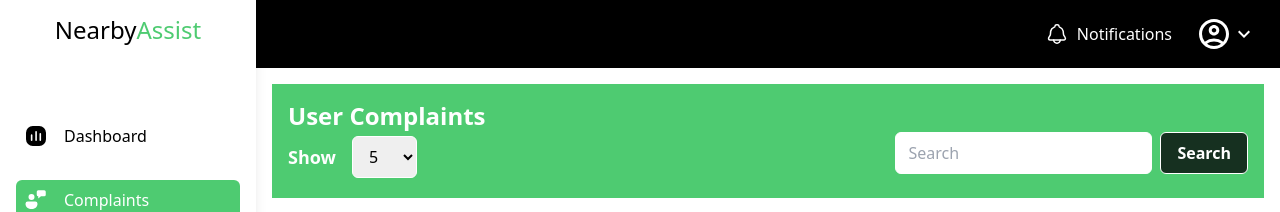
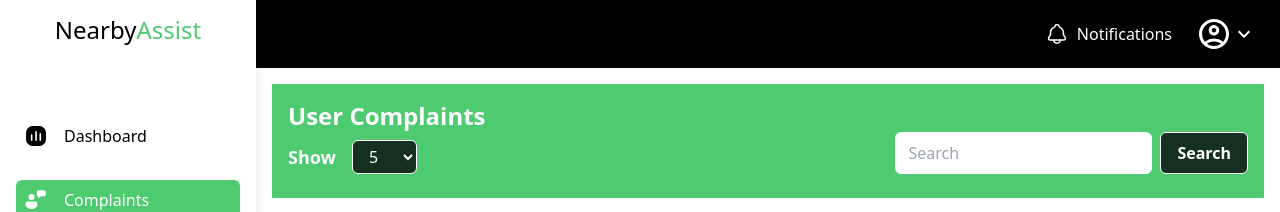
Before and after one commit to bootsrap0238/NearbyAssist_web, a React (Vite) app: page /complaints in a window 1280 px wide. Shown: the top 212 px of the page. Built offline with nearby package versions, Linux system fonts and the light colour scheme; no server answers; sample sign-in values are in the browser's storage.

Commit message:
Complaints Function

```diff
--- a/src/pages/complaints.tsx
+++ b/src/pages/complaints.tsx
@@ -93,7 +93,7 @@ export default function Complaints() {
                         <select
                             value={entriesPerPage}
                             onChange={handleEntriesChange}
-                            className="border-white px-3 py-2 border rounded-md text-black outline-none"
+                            className="border-white bg-primary-greener px-3 py-1 border rounded-md text-white outline-none"
                         >
                             <option value={5}>5</option>
                             <option value={10}>10</option>
```
